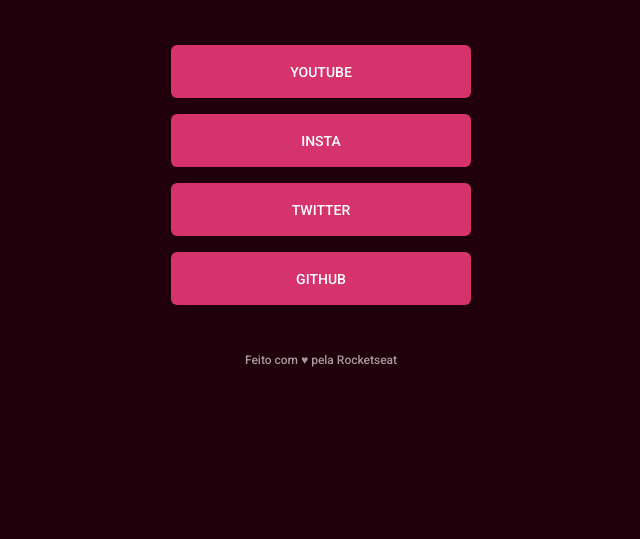
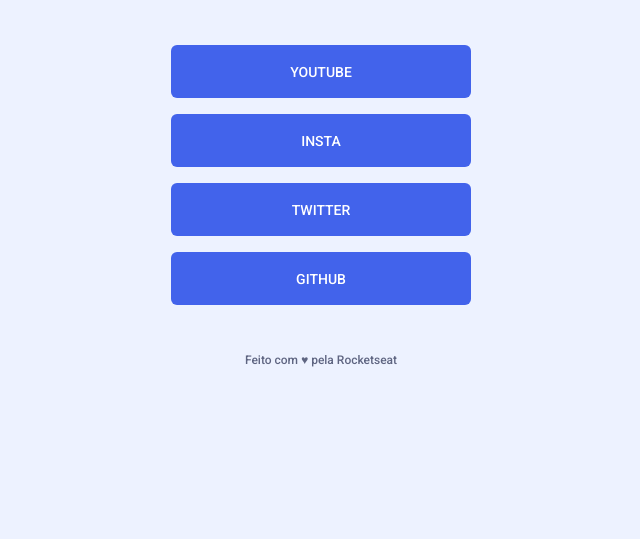
Before and after one commit to MarcosWAChaves/marcoslinks, a plain HTML site: page index.html in a window 1280 px wide. Shown: the part 261-800 px from the top of the page, without its empty margins (319-959 px from the left). Drawn offline with Linux system fonts and the light colour scheme.

Commit message:
Default Theme

```diff
--- a/index.html
+++ b/index.html
@@ -13,7 +13,7 @@
       rel="stylesheet"
     />
   </head>
-  <body class="dark-pink">
+  <body class="">
     <div class="container">
       <img
         class="avatar"
```
